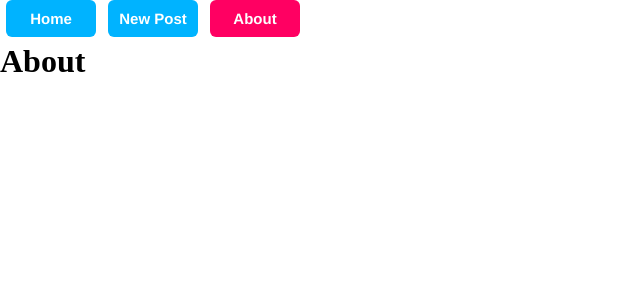
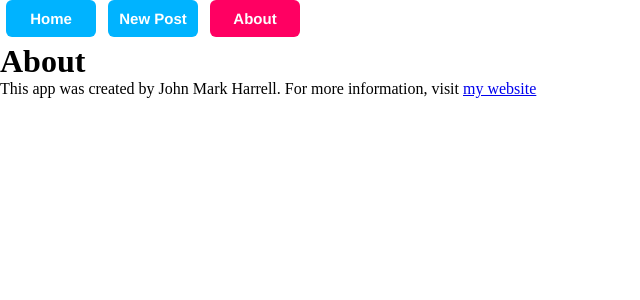
Before and after one commit to hijohnmark/mood-board-app, a React (Create React App) app: page /about in a window 1280 px wide. Shown: the top 300 px of the page, without its empty margins (0-640 px from the left). Built offline with nearby package versions, Linux system fonts and the light colour scheme; data requests are answered from the project's data file.

Commit message:
add outlet context to moodboard

```diff
--- a/db.json
+++ b/db.json
@@ -11,6 +11,12 @@
       "title": "Upcycled circut board inspo",
       "image": "https://cdn.shopify.com/s/files/1/0023/1630/4444/files/TechWears-Circuit-Board-Guitar-Pick-Guard.jpg?v=1586985018",
       "description": "Combining my two loves: music and tech!"
+    },
+    {
+      "title": "Experiment",
+      "image": "https://images.pexels.com/photos/33044/sunflower-sun-summer-yellow.jpg",
+      "description": "This makes me feel pretty good.",
+      "id": 3
     }
   ]
 }
--- /dev/null
+++ b/src/App.js
@@ -0,0 +1,30 @@
+// import logo from './logo.svg';
+// import './App.css';
+import NavBar from "./components/NavBar";
+import { Outlet } from "react-router-dom";
+import { useState, useEffect } from "react";
+
+
+function App() {
+
+const [posts, setPosts] = useState([])
+
+useEffect(() => {
+  fetch('http://localhost:4000/posts')
+  .then(r => r.json())
+  .then(data => setPosts(data))
+}, [])
+
+const onAddPost = newPost => setPosts([...posts, newPost])
+
+  return (
+    <>
+      <header>
+        <NavBar />
+      </header>
+      <Outlet context={{posts, onAddPost}}/>
+    </>
+  );
+}
+
+export default App;
--- a/src/components/About.js
+++ b/src/components/About.js
@@ -3,8 +3,8 @@ import NavBar from './NavBar'
 const About = () => {
     return(
         <div>
-            <NavBar />
             <h1>About</h1>
+            <p>This app was created by John Mark Harrell. For more information, visit <a href="https://hijohnmark.com">my website</a></p>
         </div>
     )
 }
--- a/src/components/App.js
+++ /dev/null
@@ -1,16 +0,0 @@
-// import logo from './logo.svg';
-// import './App.css';
-import NavBar from "./NavBar";
-import MoodBoard from "./MoodBoard"
-
-function App() {
-  return (
-    <div className="App">
-      <NavBar />
-      <h1>My Mood Board</h1>
-      <MoodBoard />
-    </div>
-  );
-}
-
-export default App;
--- a/src/components/MoodBoard.js
+++ b/src/components/MoodBoard.js
@@ -1,20 +1,14 @@
-import React, {useState, useEffect} from "react";
+import { useOutletContext } from "react-router-dom";
 import PostList from "./PostList";
 
 function MoodBoard() {
-const [posts, setPosts] = useState([])
 
-useEffect(() => {
-  fetch('http://localhost:4000/posts')
-  .then(r => r.json())
-  .then(data => setPosts(data))
-}, [])
-
-// const onAddPlant = newPost => setPosts([...posts, newPost])
+  const { posts } = useOutletContext()
 
   return (
     <main>
-        <PostList posts={posts} />
+      <h1>My Mood Board</h1>
+        <PostList posts={posts}/>
     </main>
   )
 }
--- a/src/components/PostCard.js
+++ b/src/components/PostCard.js
@@ -6,6 +6,7 @@ function PostCard({title, image, description}) {
       <img src={image} alt={title} />
       <h4>{title}</h4>
       <p>{description}</p>
+      <button onClick={() => console.log(`You just tried to delete ${title}`)}>Delete</button>
     </li>
   );
 }
--- a/src/components/PostForm.js
+++ b/src/components/PostForm.js
@@ -1,10 +1,12 @@
-import NavBar from "./NavBar"
 import React, { useState } from "react"
+import { useOutletContext } from "react-router-dom"
 
-const PostForm = ({ onAddPost }) => {
+const PostForm = () => {
     const [title, setTitle] = useState("")
     const [image, setImage] = useState("")
     const [description, setDescription] = useState("")
+    const { onAddPost } = useOutletContext()
+
 
     const handleSubmit = e => {
         e.preventDefault()
@@ -26,9 +28,10 @@ const PostForm = ({ onAddPost }) => {
 
     return (
         <div>
-            <NavBar />
             <h1>Add something to your Mood Board!</h1>
             <form onSubmit={handleSubmit}>
+
+                {/* title input */}
                 <input
                 type="text"
                 name="title"
@@ -36,6 +39,8 @@ const PostForm = ({ onAddPost }) => {
                 value={title}
                 onChange={e => setTitle(e.target.value)}
                 />
+
+                {/* image input */}
                 <input
                 type="text"
                 name="image"
@@ -43,6 +48,8 @@ const PostForm = ({ onAddPost }) => {
                 value={image}
                 onChange={e => setImage(e.target.value)}
                 />
+
+                {/* description input */}
                 <input
                 type="text"
                 name="description"
--- a/src/routes.js
+++ b/src/routes.js
@@ -1,11 +1,16 @@
 import About from "./components/About";
-import App from "./components/App";
+import App from "./App";
 import PostForm from "./components/PostForm";
-
+import MoodBoard
+ from "./components/MoodBoard";
 const routes = [
         {
           path: "/",
-          element: <App />
+          element: <App />,
+          children: [
+            {
+              path: "/",
+              element: <MoodBoard />
             },
             {
               path: "/newpost",
@@ -16,5 +21,8 @@ const routes = [
               element: <About />
             }
           ]
+        },
+
+    ]
 
 export default routes
```
Also changed, not shown: src/components/PostList.js (+5 -3 lines), 1 other file (tests, documents, lock files or other folders). Lines whose indentation alone changed are shown as unchanged.
